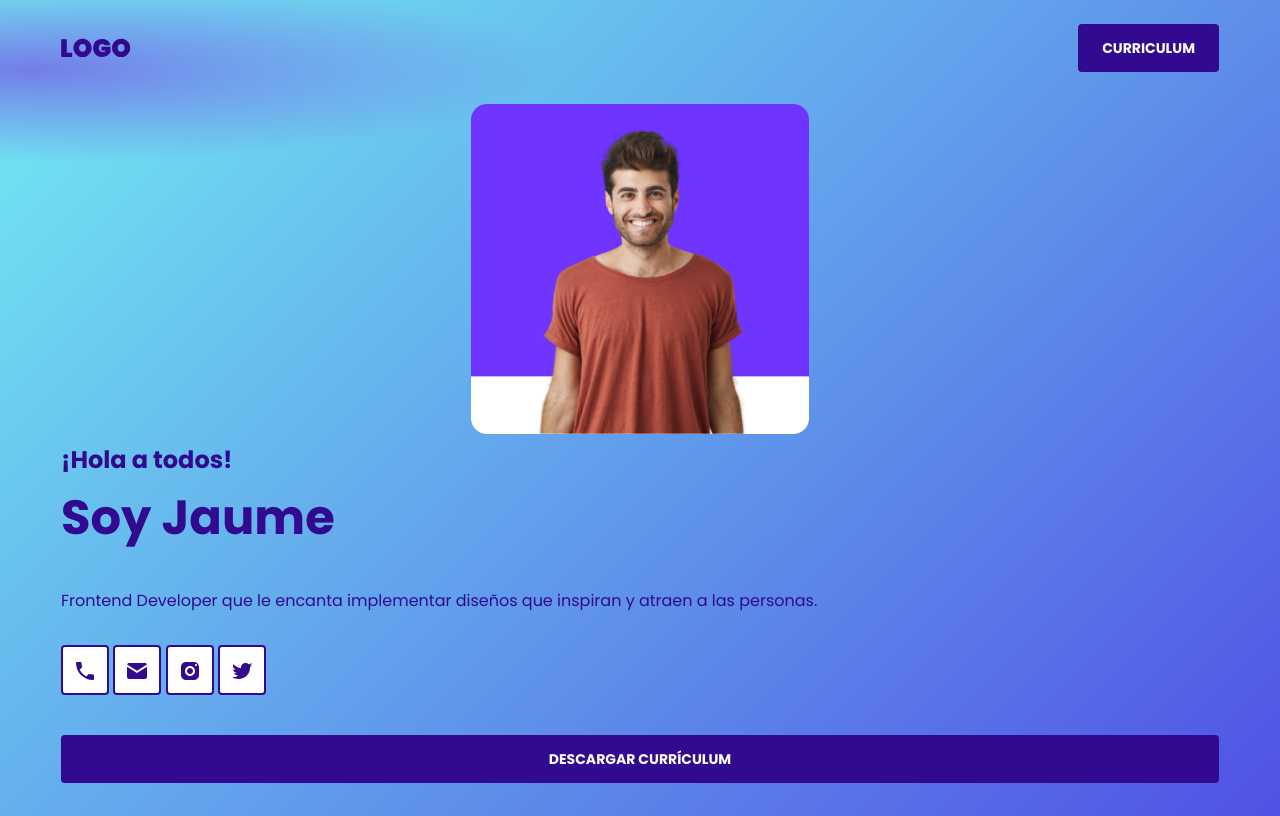
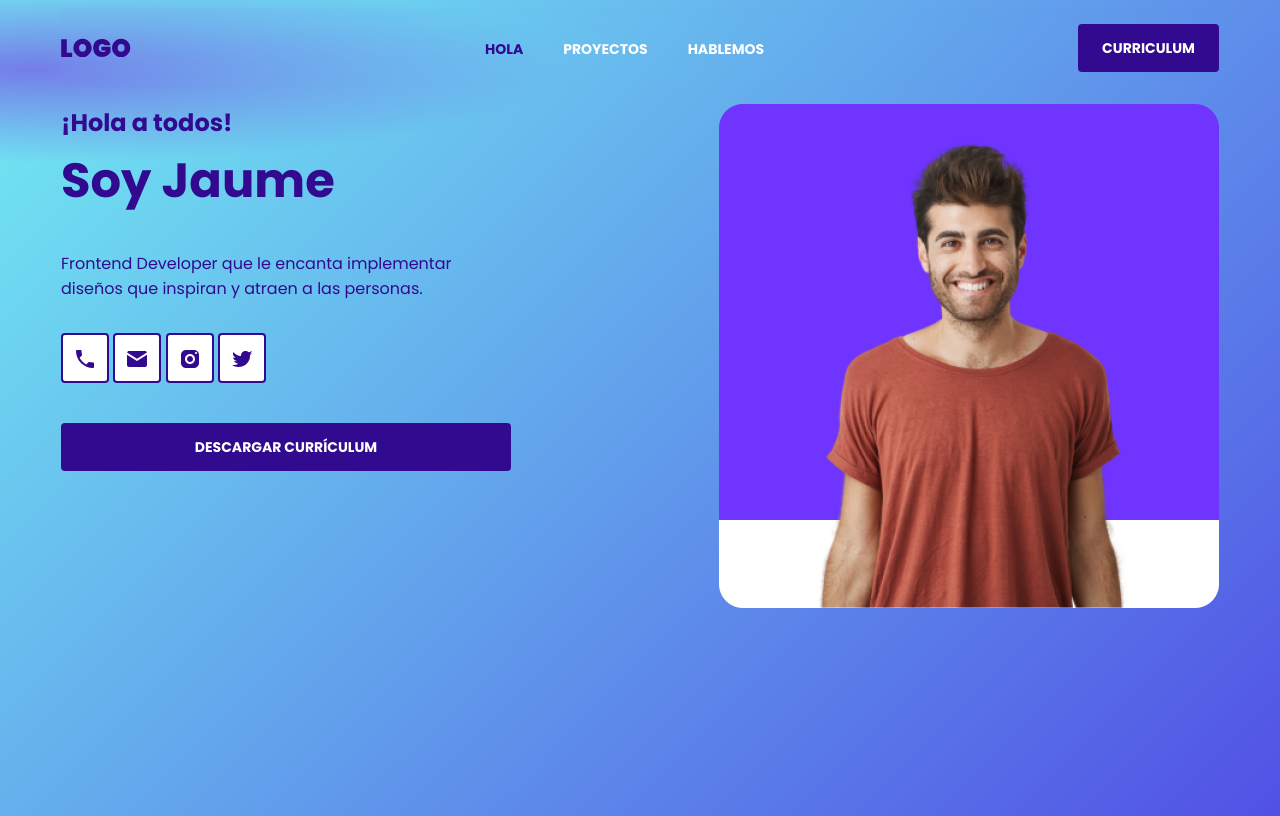
Before and after one commit to devferx/portafolio-jaume, a plain HTML site: page index.html in a window 1280 px wide. Drawn offline with Linux system fonts and the light colour scheme.

Commit message:
:lipstick: [ADD] Responsive Design in Hero & improved hero

```diff
--- a/css/index.css
+++ b/css/index.css
@@ -34,6 +34,9 @@ body {
   justify-content: space-between;
   align-items: center;
   block-size: 80px;
+  position: sticky;
+  top: 0;
+  backdrop-filter: blur(10px);
 }
 
 .hero {
@@ -65,6 +68,31 @@ body {
   display: block;
 }
 
+@media screen and (min-width: 768px) {
+  .hero {
+    display: flex;
+    gap: 32px;
+  }
+
+  .hero-description {
+    order: 1;
+    max-inline-size: 450px;
+  }
+
+  .hero-image {
+    order: 2;
+    flex: 1;
+    text-align: right;
+  }
+}
+
+@media screen and (min-width: 1024px) {
+  .hero-image img {
+    inline-size: 500px;
+    block-size: 504px;
+  }
+}
+
 .wrapper {
   max-inline-size: 1158px;
   padding-inline-end: 16px;
@@ -73,6 +101,33 @@ body {
 }
 
 /* 🧩 Components */
+
+.menu {
+  display: none;
+}
+
+.menu ul {
+  display: flex;
+  list-style: none;
+  gap: 40px;
+}
+
+.menu ul a {
+  font: var(--button);
+  text-decoration: none;
+  text-transform: uppercase;
+  color: var(--white);
+}
+
+.menu ul a.is-active {
+  color: var(--purple);
+}
+
+@media screen and (min-width: 768px) {
+  .menu {
+    display: block;
+  }
+}
 
 .button {
   display: inline-block;
--- a/index.html
+++ b/index.html
@@ -21,9 +21,17 @@
           height="20"
           alt="Logo muy bonito"
         />
+        <nav class="menu">
+          <ul>
+            <li><a class="is-active" href="#main">Hola</a></li>
+            <li><a href="#project">Proyectos</a></li>
+            <li><a href="#contact">Hablemos</a></li>
+          </ul>
+        </nav>
         <button class="button">Curriculum</button>
       </header>
-      <section class="hero">
+
+      <section class="hero" id="main">
         <div class="hero-image">
           <img src="./images/jaume.png" width="338" height="330" alt="Jaume" />
         </div>
```
